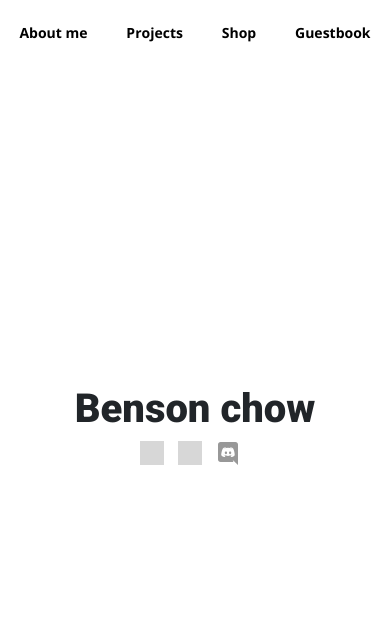
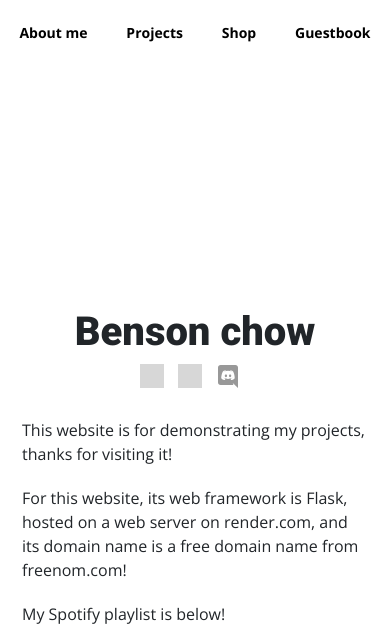
Before and after one commit to bensonchow123/portfolio_website, a Flask app: page / in a window 390 px wide. Shown: the top 643 px of the page. Run offline with Flask 2, Linux system fonts and the light colour scheme; some libraries are stand-ins or nearby versions; grey boxes are pictures that could not be loaded.

Commit message:
fix minor issues

```diff
--- a/static/css/home.css
+++ b/static/css/home.css
@@ -4,14 +4,10 @@ body {
 }
 
 .top-text {
-    min-height: calc(100vh - 128px);
+    padding-top: 28.2vh;
     display: flex;
     flex-direction: column;
     justify-content: center;
-}
-
-.middle-text {
-  margin-top: 44px;
 }
 
 .container-fluid {
@@ -95,7 +91,6 @@ ul li a {
     display: none;
   }
   .wrapper.fixed-wrapper {
-    display: flex;
     justify-content: center;
     align-items: center;
     right: 0;
@@ -116,6 +111,9 @@ ul li a {
   .top-text p {
     font-size: 70px;
   }
+  .middle-text {
+    padding: 20px 20px;
+  }
 }
 
 @media only screen and (max-width: 600px) {
@@ -127,6 +125,9 @@ ul li a {
   }
   .top-text p {
     font-size: 40px;
+  }
+  .middle-text {
+    padding: 10px 10px;
   }
 }
 
--- a/static/js/home.js
+++ b/static/js/home.js
@@ -4,7 +4,8 @@ $(function() {
       "stat benson.human<br/>" +
       "><span class='caret'>$</span> Proficient in: Python, JavaScript, HTML, CSS ^100<br/>" +
       "><span class='caret'>$</span> Hobbies: audiophilia, 3D printing, building mechanical keyboards, making coffee<br/> ^100" +
-      "><span class='caret'>$</span> Curretly is: Year 13 at <a href='https://www.malverncollege.org.uk/'>Malvern College</a><br/>"
+      "><span class='caret'>$</span> Education: Year 13 at <a href='https://www.malverncollege.org.uk/'>Malvern College</a><br/>" +
+      ">"
     ],
     showCursor: false,
     cursorChar: '_',
--- a/templates/home.html
+++ b/templates/home.html
@@ -41,7 +41,7 @@
             <p class="text-title desktop-view">Benson</p>
             <p class="text-title desktop-view">Chow</p>
             <p class="text-title mobile-view">Benson chow</p>
-            <div class="social-icons d-flex justify-content-centertext-decoration-none">
+            <div class="social-icons d-flex justify-content-center">
                 <a class="text-decoration-none" target="_blank" href="https://github.com/bensonchow123">
                     <img class="title-logo text-decoration-none" src="{{ url_for('static', filename='images/github.svg') }}"
                          alt="github icon"></a>
--- a/templates/projects.html
+++ b/templates/projects.html
@@ -22,9 +22,12 @@
 
 <div class="row cards-container">
     {% for project in projects %}
-        {% include "card.html" %}
+        <div class="col-12 col-md-6 col-lg-4 mb-4">
+            {% include "card.html" %}
+        </div>
     {% endfor %}
 </div>
+
 <script src="https://cdnjs.cloudflare.com/ajax/libs/jquery/3.6.0/jquery.min.js"></script>
 <script src="https://cdnjs.cloudflare.com/ajax/libs/materialize/1.0.0/js/materialize.min.js"></script>
 {% endblock %}
```
Also changed, not shown: static/css/projects.css (+20 -0 lines), templates/guestbook.html (+6 -6 lines).
